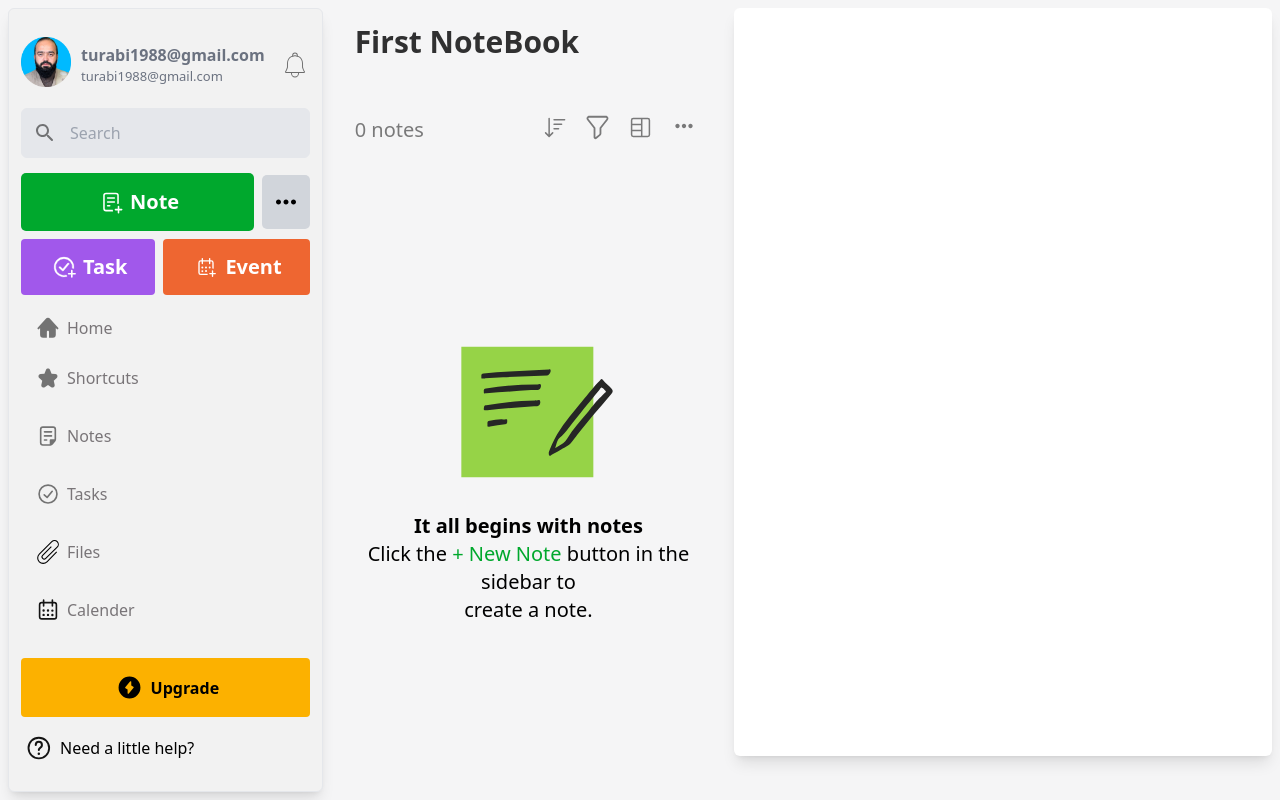
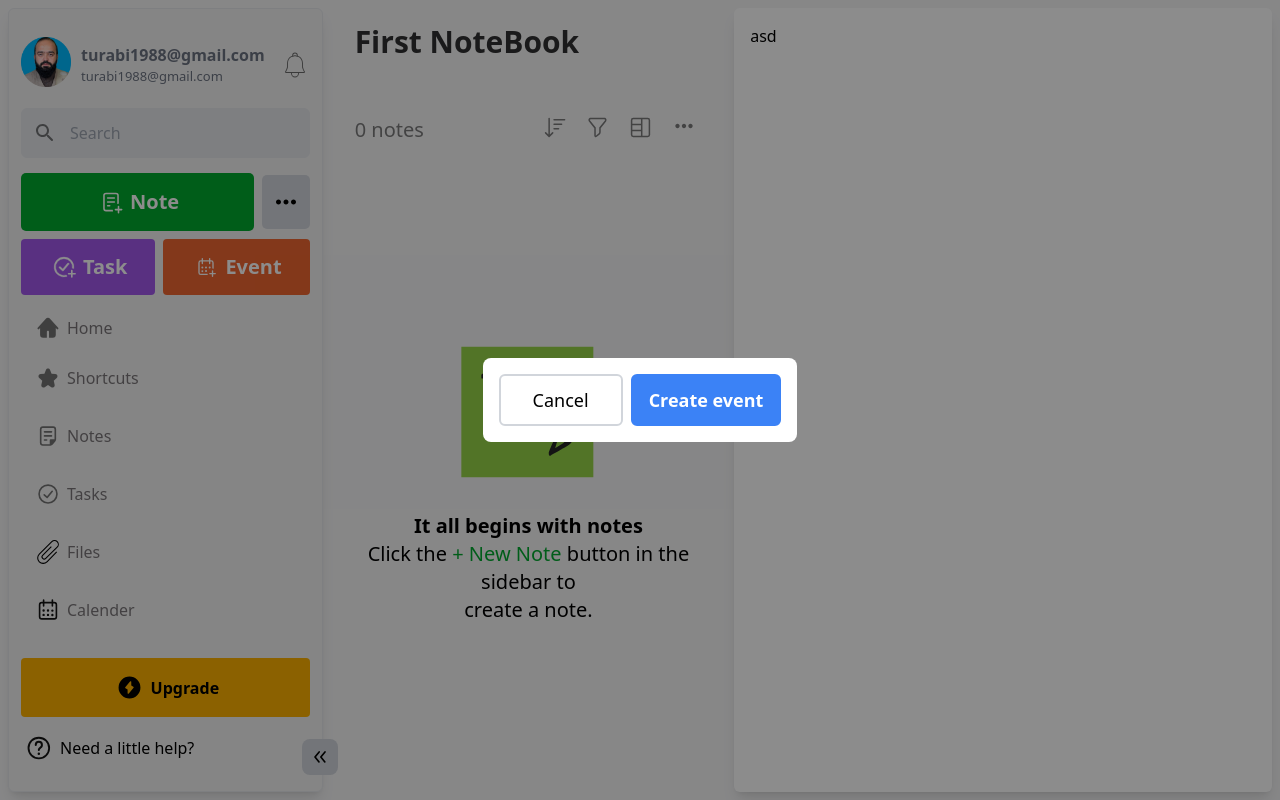
Before and after one commit to Turbosohaib/ultimate-note-app, a Next.js app: page /first_note_book in a window 1280 px wide. Both pictures are taken after a click on the button "Event". Built offline with nearby package versions, Linux system fonts and the light colour scheme.

Commit message:
Initiated creating popup for create Event button

```diff
--- a/src/app/api/notesApi/route.js
+++ b/src/app/api/notesApi/route.js
@@ -17,13 +17,18 @@ export async function POST(req) {
     const note = {
       title: "",
       content: "",
-      createdAt: date / 1000,
-      modifiedAt: date / 1000,
+      createdAt: Math.floor(date / 1000),
+      modifiedAt: Math.floor(date / 1000),
     };
 
-    await collection.insertOne(note);
+    const noteCreated = await collection.insertOne(note);
 
-    return NextResponse.json({ date: date }, { status: 200 });
+    const allNotes = await collection.find({}).toArray();
+
+    return NextResponse.json(
+      { data: allNotes, insertedNote: noteCreated },
+      { status: 200 }
+    );
   } catch (err) {
     console.log(err);
     return NextResponse.json({ msg: "Error creating note" }, { status: 500 });
--- a/src/app/layout.js
+++ b/src/app/layout.js
@@ -2,7 +2,6 @@ import { Inter } from "next/font/google";
 import "./globals.css";
 import { LeftSideBar } from "@/components/partials/leftsidebar";
 import Image from "next/image";
-
 
 const inter = Inter({ subsets: ["latin"] });
 
@@ -20,9 +19,7 @@ export default function RootLayout({ children }) {
             <LeftSideBar />
             <div className="w-full">
               {/* <Image src={Top_Img} className="w-full h-full max-h-[250px]" /> */}
-              <main>
-                {children}
-              </main>
+              <main className="h-full">{children}</main>
             </div>
           </div>
         </section>
--- a/src/components/files/Files.js
+++ b/src/components/files/Files.js
@@ -2,9 +2,9 @@ import Link from "next/link";
 
 export function Files() {
   return (
-    <div className="py-2 px-2">
-      <div className="grid grid-cols-12 gap-4">
-        <div className="col-span-5 p-4">
+    <div className="py-2 px-2 h-full">
+      <div className="grid grid-cols-12 gap-4 h-full">
+        <div className="col-span-5 p-4 h-full">
           <div className="text-4xl font-semibold">Files</div>
           <div className="flex justify-between items-center py-6 ">
             <div className="opacity-50">0 elements</div>
@@ -27,7 +27,6 @@ export function Files() {
                 viewBox="0 0 24 24"
                 fill="none"
                 xmlns="http://www.w3.org/2000/svg"
-                className="mkStI0pYs1UYA2Z1eJ1_"
               >
                 <path
                   d="M8.183 4.625a.625.625 0 00-1.25 0V17.87L5.067 16a.625.625 0 00-.884 0 .62.62 0 000 .88l2.933 2.94c.244.244.64.244.884 0l2.933-2.94a.62.62 0 000-.88.625.625 0 00-.884 0l-1.866 1.87V4.625zM11.625 5a.625.625 0 100 1.25h8.75a.625.625 0 100-1.25h-8.75zM11 9.375c0-.345.28-.625.625-.625h6.25a.625.625 0 110 1.25h-6.25A.625.625 0 0111 9.375zM11.625 12.5a.625.625 0 100 1.25h3.75a.625.625 0 100-1.25h-3.75z"
@@ -107,7 +106,7 @@ export function Files() {
           </div>
         </div>
 
-        <div className="col-span-7 bg-white shadow-lg h-[748px] rounded-md"></div>
+        <div className="col-span-7 bg-white shadow-lg h-full rounded-md"></div>
       </div>
     </div>
   );
--- a/src/components/first_note_book/FirstNoteBook.js
+++ b/src/components/first_note_book/FirstNoteBook.js
@@ -3,8 +3,8 @@ import Link from "next/link";
 
 export function FirstNoteBook() {
   return (
-    <div className="py-2 px-2">
-      <div className="grid grid-cols-12 gap-4">
+    <div className="py-2 px-2 h-full">
+      <div className="grid grid-cols-12 gap-4 h-full">
         <div className="col-span-5 p-4">
           <div className="text-3xl font-semibold opacity-80">
             First NoteBook
@@ -38,7 +38,6 @@ export function FirstNoteBook() {
                     viewBox="0 0 24 24"
                     fill="none"
                     xmlns="http://www.w3.org/2000/svg"
-                    className="zQrLdeeT5zERyVoANWWh"
                   >
                     <path
                       fillRule="evenodd"
@@ -127,7 +126,11 @@ export function FirstNoteBook() {
             </div>
           </div>
         </div>
-        <div className="col-span-7 bg-white p-4 shadow-lg h-[748px] rounded-md"></div>
+        <div className="col-span-7">
+          <div className="w-full h-full bg-white p-4 shadow-lg rounded-md">
+            asd
+          </div>
+        </div>
       </div>
     </div>
   );
--- /dev/null
+++ b/src/components/partials/sidebarbuttons/CreateEvent.js
@@ -0,0 +1,28 @@
+export function CreateEvent({ newEventPopUp, setNewEventPopUp }) {
+  return (
+    <div
+      className={`z-30 transition-all duration-300 ${newEventPopUp ? "opacity-100" : "opacity-0 invisible"} fixed inset-0 flex items-center justify-center`}
+    >
+      <div className="absolute inset-0 bg-black bg-opacity-45"></div>
+      <div
+        className={`z-40 p-4 transition-all duration-500 bg-white rounded-lg ${newEventPopUp ? "text-lg" : "text-[0px]"}`}
+      >
+        {/* نور پہ سہ کی گوتی ما وخا */}
+        {/*👇 اسی ڈیو میں کام کرے  */}
+        <div>
+          <div className="flex gap-2 items-center">
+            <div
+              onClick={() => setNewEventPopUp(!newEventPopUp)}
+              className="px-8 py-2.5 cursor-pointer hover:bg-gray-200 rounded-md border-2 border-solid border-gray-300"
+            >
+              Cancel
+            </div>
+            <div className="px-4 cursor-not-allowed font-semibold text-white py-2.5 rounded-md border-2 border-solid border-blue-500 bg-blue-500">
+              Create event
+            </div>
+          </div>
+        </div>
+      </div>
+    </div>
+  );
+}
--- a/src/components/partials/sidebarbuttons/EventBtn.js
+++ b/src/components/partials/sidebarbuttons/EventBtn.js
@@ -1,7 +1,12 @@
+import { useState } from "react";
+import { CreateEvent } from "./CreateEvent";
+
 export function EventBtn({ openSideBar }) {
+  const [newEventPopUp, setNewEventPopUp] = useState(false);
   return (
     <>
       <button
+        onClick={() => setNewEventPopUp(!newEventPopUp)}
         id="eventButton"
         className={`tranistion-all duration-500 ${openSideBar ? "h-0 text-[0px]" : "text-xl h-14 w-full px-7"}  bg-[#ee6631] hover:bg-orange-700 text-white font-bold rounded flex gap-1 items-center`}
       >
@@ -22,6 +27,10 @@ export function EventBtn({ openSideBar }) {
         </svg>
         <div>Event</div>
       </button>
+      <CreateEvent
+        newEventPopUp={newEventPopUp}
+        setNewEventPopUp={setNewEventPopUp}
+      />
     </>
   );
 }
--- a/src/components/partials/sidebarbuttons/index.js
+++ b/src/components/partials/sidebarbuttons/index.js
@@ -2,3 +2,4 @@ export * from "./NoteBtn";
 export * from "./MoreOptBtn";
 export * from "./TaskBtn";
 export * from "./EventBtn";
+export * from "./CreateEvent";
```
